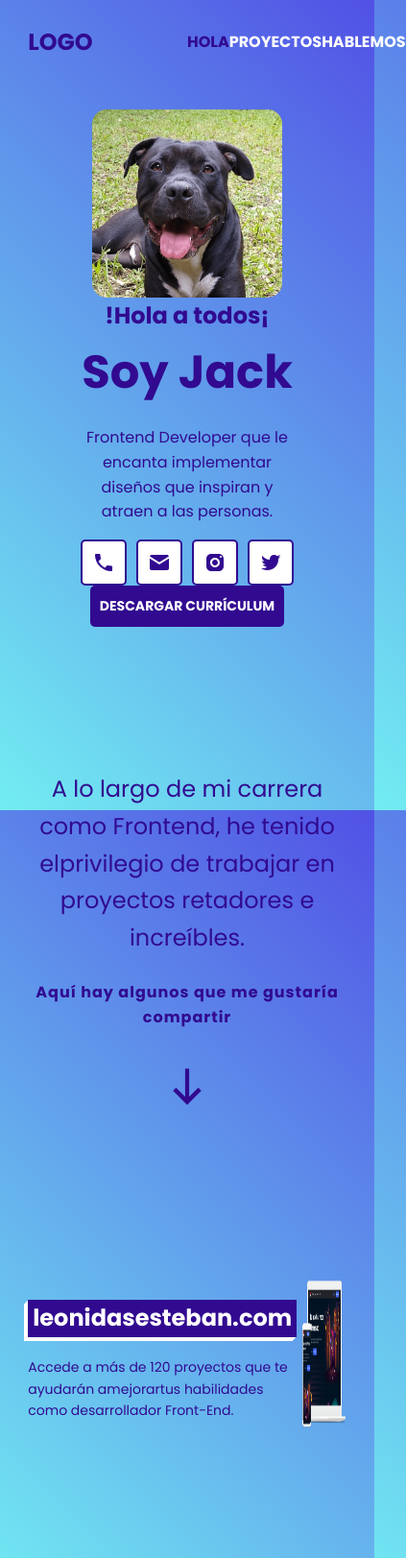
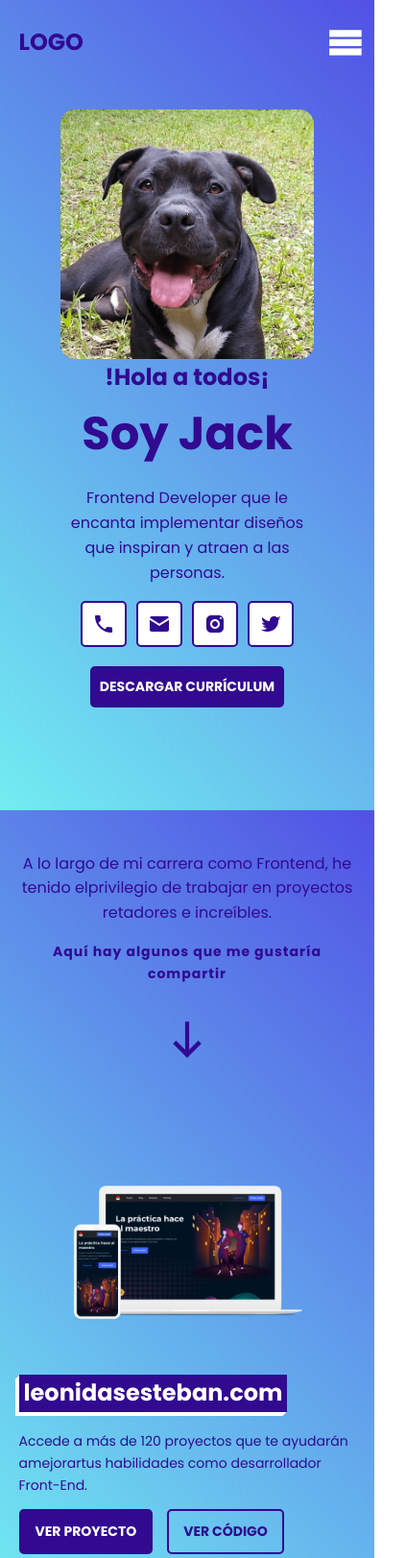
Before and after one commit to eqznava/portfolio_jaume, a plain HTML site: page index.html in a window 390 px wide. Shown: the top 1623 px of the page at 96% size, 423 px wide, since content can reach past the window. Drawn offline with Linux system fonts and the light colour scheme.

Commit message:
End the responsive design

```diff
--- a/css/index.css
+++ b/css/index.css
@@ -1,7 +1,7 @@
 :root {
     --primary: #310a90;
     --white: #ffffff;
-    --gradient1: linear-gradient(45deg, #fad7a1 0%, #e96d71 100%);
+    --gradient1: linear-gradient(45deg, rgba(250, 214, 161, 0.95) 0%, rgba(233, 109, 113, 0.95) 100%);
     --gradient2: linear-gradient(45deg, #72edf2 0%, #5151e5 100%);
     --headline1: 700 5.9375rem/9.6068754196167rem Poppins;
     --headline2: 700 3.6875rem/5.96637487411499rem Poppins;
@@ -14,6 +14,49 @@
     --body3: 400 0.875rem/1.4157500267028809rem Poppins;
     --button: 700 0.875rem/1.4157500267028809rem Poppins;
     --caption: 400 0.75rem/1.2135000228881836rem Poppins;
+}
+
+
+/*Fonts*/
+
+@font-face {
+    font-family: 'icomoon';
+    src: url('../font/icomoon.eot?wk2dxv');
+    src: url('../font/icomoon.eot?wk2dxv#iefix') format('embedded-opentype'), url('../font/icomoon.ttf?wk2dxv') format('truetype'), url('../fonts/icomoon.woff?wk2dxv') format('woff'), url('../fonts/icomoon.svg?wk2dxv#icomoon') format('svg');
+    font-weight: normal;
+    font-style: normal;
+}
+
+[class^="icon-"],
+[class*=" icon-"] {
+    /* use !important to prevent issues with browser extensions that change fonts */
+    font-family: 'icomoon' !important;
+    speak-as: none;
+    font-style: normal;
+    font-weight: normal;
+    font-variant: normal;
+    text-transform: none;
+    line-height: 1;
+    /* Enable Ligatures ================ */
+    letter-spacing: 0;
+    -webkit-font-feature-settings: "liga";
+    -moz-font-feature-settings: "liga=1";
+    -moz-font-feature-settings: "liga";
+    -ms-font-feature-settings: "liga" 1;
+    font-feature-settings: "liga";
+    -webkit-font-variant-ligatures: discretionary-ligatures;
+    font-variant-ligatures: discretionary-ligatures;
+    /* Better Font Rendering =========== */
+    -webkit-font-smoothing: antialiased;
+    -moz-osx-font-smoothing: grayscale;
+}
+
+.icon-menu:before {
+    content: "\e9bd";
+}
+
+.icon-menu {
+    font-size: 0.65em;
 }
 
 body {
@@ -136,6 +179,13 @@ button {
 .curriculum {
     display: none;
     width: fit-content;
+    transition: all 300ms ease;
+}
+
+.curriculum:hover {
+    background-color: transparent;
+    color: var(--primary);
+    border: 2px solid var(--primary);
 }
 
 .avatarInfo>h2 {
@@ -396,6 +446,21 @@ footer {
     gap: 10px;
 }
 
+.burger-button {
+    display: none;
+    width: 40px;
+    height: 40px;
+    border-radius: 50%;
+    background-color: rgba(0, 0, 0, 0.4);
+    line-height: 40px;
+    text-align: center;
+    position: fixed;
+    z-index: 4;
+    left: 5px;
+    top: 5px;
+    color: var(--white);
+}
+
 @media screen and (max-width:1350px) {
     .footerInfo {
         width: 85%;
@@ -463,7 +528,7 @@ footer {
     br {
         display: none;
     }
-    button {
+    .btnCurriculum {
         display: none;
     }
     header,
@@ -495,6 +560,7 @@ footer {
 @media screen and (max-width:670px) {
     .curriculum {
         display: block;
+        margin-top: 20px;
     }
     .avatar {
         flex-direction: column;
@@ -515,6 +581,15 @@ footer {
     .iconsContainer {
         justify-content: center;
     }
+    .article {
+        margin-bottom: 50px;
+    }
+    .projectOne,
+    .projectTwo,
+    .projectThree {
+        margin-top: 100px;
+        margin-bottom: 100px;
+    }
     .testimonialCard {
         padding: 15px;
     }
@@ -530,3 +605,133 @@ footer {
         width: 40%;
     }
 }
+
+@media screen and (max-width:600px) {
+    .navbar {
+        width: 60%;
+    }
+    .articleP2 {
+        font: var(--body3);
+        font-weight: 600;
+    }
+    .articleP1,
+    .cardReview {
+        font: var(--body1);
+    }
+    form label,
+    .whoReviews {
+        font: var(--body3);
+        font-weight: 600;
+    }
+    .testimonialCard {
+        margin-bottom: 100px;
+    }
+}
+
+@media screen and (max-width:540px) {
+    .navbar {
+        width: 65%;
+    }
+    header,
+    .avatar,
+    .main,
+    footer {
+        width: 90%;
+    }
+    .projectOne,
+    .projectTwo,
+    .projectThree {
+        flex-direction: column;
+    }
+    .imgContainer,
+    .imgContainerTwo,
+    .imgContainerThree {
+        justify-content: center;
+    }
+    .imgContainer>img,
+    .imgContainerTwo>img,
+    .imgContainerThree>img {
+        width: 70%;
+    }
+    .iconsContainerFooter {
+        width: 46%;
+    }
+}
+
+@media screen and (max-width:480px) {
+    .navbar {
+        width: 70%;
+    }
+    .projectOne,
+    .projectTwo,
+    .projectThree {
+        gap: 30px;
+    }
+}
+
+@media screen and (max-width:425px) {
+    .avatarImg>img {
+        width: 75%;
+    }
+    .burger-button {
+        display: block;
+        background-color: transparent;
+        position: fixed;
+        left: 365px;
+        top: 23px;
+    }
+    .menu {
+        height: auto;
+        background-image: var(--gradient1);
+        position: fixed;
+        z-index: 3;
+        top: 0;
+        left: -100vw;
+        width: 100vw;
+        bottom: 0;
+        display: flex;
+        transition: 1.5s;
+    }
+    .menu.is-active {
+        left: 0;
+    }
+    .menu {
+        gap: 30px;
+        flex-direction: column;
+        justify-content: center;
+        align-items: center;
+        width: 100%;
+        padding: 0px;
+    }
+    .iconsContainerFooter {
+        width: 100%;
+        justify-content: center;
+    }
+}
+
+@media screen and (max-width:400px) {
+    .burger-button {
+        left: 340px;
+    }
+}
+
+@media screen and (max-width:375px) {
+    .burger-button {
+        left: 315px;
+    }
+}
+
+@media screen and (max-width:347px) {
+    .burger-button {
+        left: 290px;
+    }
+}
+
+@media screen and (max-width:320px) {
+    .burger-button {
+        left: 265px;
+    }
+    .contact {
+        width: 100%;
+    }
+}
--- a/index.html
+++ b/index.html
@@ -15,6 +15,7 @@
 <body>
     <header>
         <h3>LOGO</h3>
+        <i class="icon-menu burger-button" id="burger-menu"></i>
         <div class="navbar">
             <ul class="menu">
                 <li class="opt_a">HOLA</li>
@@ -22,7 +23,7 @@
                 <li class="opt">HABLEMOS</li>
             </ul>
         </div>
-        <button>CURRÍCULUM</button>
+        <button class="btnCurriculum">CURRÍCULUM</button>
     </header>
     <section class="avatar">
         <div class="avatarImg">
@@ -166,6 +167,7 @@
             </div>
         </div>
     </footer>
+    <script src="script/scripts.js"></script>
 </body>
 
 </html>
--- /dev/null
+++ b/script/scripts.js
@@ -0,0 +1,21 @@
+const phone = window.matchMedia('screen and (max-width: 425px)');
+phone.addEventListener('change', validation);
+const menu = document.querySelector('.menu');
+const burgerButton = document.querySelector('#burger-menu');
+
+function validation(event) {
+    if (event.matches) {
+        burgerButton.addEventListener('click', hideShow);
+    } else {
+        burgerButton.removeEventListener('click', hideShow);
+    }
+}
+validation(phone);
+
+function hideShow() {
+    if (menu.classList.contains('is-active')) {
+        menu.classList.remove('is-active');
+    } else {
+        menu.classList.add('is-active');
+    }
+}
```
Also changed, not shown: font/icomoon.ttf (added), font/icomoon.woff (added), 2 other files.
